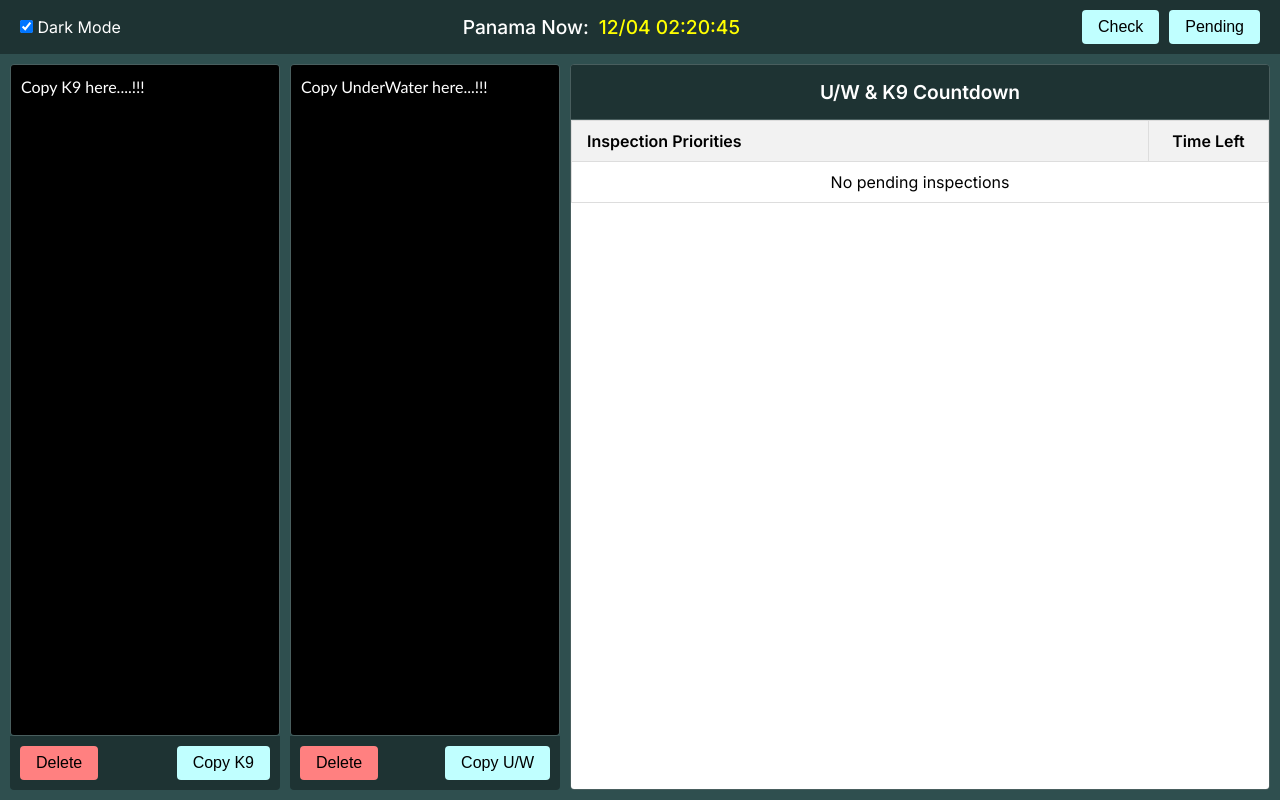
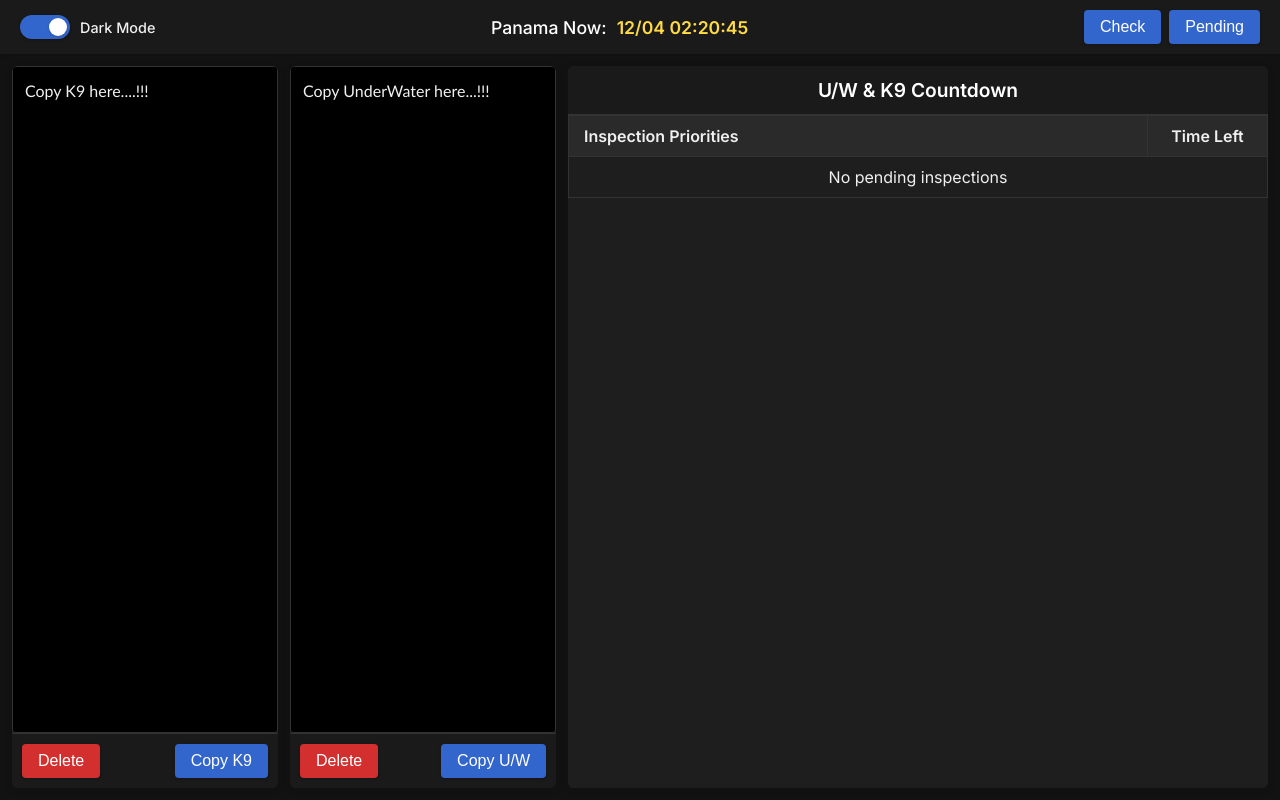
Before and after one commit to sabicera/site, a PHP site: page /inspections/index.html in a window 1280 px wide. Run offline with PHP 8.4, Linux system fonts and the light colour scheme.

Commit message:
Update styles.css

```diff
--- a/inspections/styles.css
+++ b/inspections/styles.css
@@ -1,15 +1,88 @@
 @import url('https://fonts.googleapis.com/css2?family=Inter:wght@400;500;600;700&display=swap');
+
+:root {
+    /* Dark Theme (Default) */
+    --bg-color: #121212;
+    --header-bg-color: #1a1a1a;
+    --panel-bg-color: #1e1e1e;
+    --text-color: #f0f0f0;
+    --textarea-bg-color: #000000;
+    --textarea-text-color: #f0f0f0;
+    --border-color: #333333;
+    --highlight-color: rgba(255, 70, 70, 0.5);
+    --btn-primary-bg: #3366cc;
+    --btn-primary-text: #ffffff;
+    --btn-danger-bg: #d32f2f;
+    --btn-danger-text: #ffffff;
+    --panama-time-color: #ffda44;
+    --table-header-bg: #2a2a2a;
+    --table-header-text: #f0f0f0;
+    --table-bg: #1e1e1e;
+    --table-border: #333333;
+    --modal-overlay: rgba(0, 0, 0, 0.7);
+    --modal-bg: #1e1e1e;
+    --modal-text: #f0f0f0;
+    --urgent-row-bg: #b71c1c;
+    --priority-row-bg: #bc5100;
+    --upcoming-row-bg: #1e5e20;
+    --overdue-row-bg: #4a0d0d;
+    --toggle-active: #3366cc;
+    --toggle-inactive: #666666;
+    --toggle-knob: #ffffff;
+    --scrollbar-track: #1a1a1a;
+    --scrollbar-thumb: #333333;
+    --scrollbar-thumb-hover: #444444;
+    --emphasis-color: #ffda44;
+    --header-title-color: #ffffff;
+}
+
+.light-theme {
+    /* Light Theme */
+    --bg-color: #f5f5f5;
+    --header-bg-color: #2F4F4F;
+    --panel-bg-color: #ffffff;
+    --text-color: #333333;
+    --textarea-bg-color: #ffffff;
+    --textarea-text-color: #333333;
+    --border-color: #dddddd;
+    --highlight-color: rgba(255, 70, 70, 0.5);
+    --btn-primary-bg: #0077cc;
+    --btn-primary-text: #ffffff;
+    --btn-danger-bg: #f44336;
+    --btn-danger-text: #ffffff;
+    --panama-time-color: #ffda44;
+    --table-header-bg: #eeeeee;
+    --table-header-text: #333333;
+    --table-bg: #ffffff;
+    --table-border: #dddddd;
+    --modal-overlay: rgba(0, 0, 0, 0.5);
+    --modal-bg: #ffffff;
+    --modal-text: #333333;
+    --urgent-row-bg: #f44336;
+    --priority-row-bg: #ff9800;
+    --upcoming-row-bg: #4caf50;
+    --overdue-row-bg: #b71c1c;
+    --toggle-active: #0077cc;
+    --toggle-inactive: #cccccc;
+    --toggle-knob: #ffffff;
+    --scrollbar-track: #f1f1f1;
+    --scrollbar-thumb: #c1c1c1;
+    --scrollbar-thumb-hover: #a1a1a1;
+    --emphasis-color: #0077cc;
+    --header-title-color: #ffffff;
+}
 
 * {
     margin: 0;
     padding: 0;
     box-sizing: border-box;
+    transition: background-color 0.3s, color 0.3s, border-color 0.3s;
 }
 
 body {
     font-family: 'Inter', -apple-system, BlinkMacSystemFont, 'Segoe UI', Roboto, Oxygen, Ubuntu, Cantarell, 'Open Sans', 'Helvetica Neue', sans-serif;
-    background-color: #2F4F4F; /* Dark slate gray */
-    color: white;
+    background-color: var(--bg-color);
+    color: var(--text-color);
     height: 100vh;
     overflow: hidden;
 }
@@ -20,13 +93,105 @@ body {
     height: 100vh;
 }
 
+/* Scrollbar styling */
+::-webkit-scrollbar {
+    width: 8px;
+    height: 8px;
+}
+
+::-webkit-scrollbar-track {
+    background: var(--scrollbar-track);
+}
+
+::-webkit-scrollbar-thumb {
+    background: var(--scrollbar-thumb);
+    border-radius: 4px;
+}
+
+::-webkit-scrollbar-thumb:hover {
+    background: var(--scrollbar-thumb-hover);
+}
+
+/* Theme toggle */
+.theme-toggle {
+    display: flex;
+    align-items: center;
+    gap: 10px;
+}
+
+.toggle-label {
+    font-size: 0.9rem;
+    font-weight: 500;
+    color: var(--text-color);
+}
+
+/* Toggle switch */
+.switch {
+    position: relative;
+    display: inline-block;
+    width: 50px;
+    height: 24px;
+}
+
+.switch input {
+    opacity: 0;
+    width: 0;
+    height: 0;
+}
+
+.slider {
+    position: absolute;
+    cursor: pointer;
+    top: 0;
+    left: 0;
+    right: 0;
+    bottom: 0;
+    background-color: var(--toggle-inactive);
+    transition: .4s;
+    box-shadow: 0 1px 3px rgba(0, 0, 0, 0.3);
+}
+
+.slider:before {
+    position: absolute;
+    content: "";
+    height: 18px;
+    width: 18px;
+    left: 3px;
+    bottom: 3px;
+    background-color: var(--toggle-knob);
+    transition: .4s;
+    box-shadow: 0 1px 3px rgba(0, 0, 0, 0.2);
+}
+
+input:checked + .slider {
+    background-color: var(--toggle-active);
+}
+
+input:focus + .slider {
+    box-shadow: 0 0 2px var(--toggle-active);
+}
+
+input:checked + .slider:before {
+    transform: translateX(26px);
+}
+
+.slider.round {
+    border-radius: 24px;
+}
+
+.slider.round:before {
+    border-radius: 50%;
+}
+
 /* Header styles */
 header {
     display: flex;
     justify-content: space-between;
     align-items: center;
     padding: 10px 20px;
-    background-color: #1e3333;
+    background-color: var(--header-bg-color);
+    box-shadow: 0 1px 4px rgba(0, 0, 0, 0.1);
+    z-index: 10;
 }
 
 .time-display {
@@ -36,19 +201,20 @@ header {
 }
 
 .label {
-    font-size: 1.2rem;
+    font-size: 1.1rem;
     font-weight: 500;
+    color: var(--header-title-color);
 }
 
 .time {
-    font-size: 1.2rem;
-    font-weight: 500;
-    color: yellow;
+    font-size: 1.1rem;
+    font-weight: 600;
+    color: var(--panama-time-color);
 }
 
 .header-buttons {
     display: flex;
-    gap: 10px;
+    gap: 8px;
 }
 
 /* Button styles */
@@ -59,38 +225,41 @@ header {
     font-weight: 500;
     cursor: pointer;
     font-size: 1rem;
-    transition: background-color 0.2s, transform 0.1s;
+    transition: all 0.2s ease;
+    box-shadow: 0 1px 3px rgba(0, 0, 0, 0.2);
 }
 
 .btn:hover {
-    opacity: 0.9;
+    filter: brightness(1.1);
+    box-shadow: 0 2px 5px rgba(0, 0, 0, 0.3);
 }
 
 .btn:active {
     transform: scale(0.98);
+    box-shadow: 0 1px 2px rgba(0, 0, 0, 0.2);
 }
 
 .btn-primary {
-    background-color: #C0FFFF; /* Light cyan */
-    color: black;
+    background-color: var(--btn-primary-bg);
+    color: var(--btn-primary-text);
 }
 
 .btn-danger {
-    background-color: #FF8080; /* Light coral */
-    color: black;
+    background-color: var(--btn-danger-bg);
+    color: var(--btn-danger-text);
 }
 
 /* Main content area */
 main {
     flex: 1;
-    padding: 10px;
+    padding: 12px;
     overflow: hidden;
 }
 
 .split-container {
     display: flex;
     height: 100%;
-    gap: 10px;
+    gap: 12px;
 }
 
 .panel {
@@ -98,25 +267,29 @@ main {
     display: flex;
     flex-direction: column;
     height: 100%;
+    background-color: var(--panel-bg-color);
+    border-radius: 6px;
+    overflow: hidden;
+    box-shadow: 0 2px 8px rgba(0, 0, 0, 0.1);
 }
 
 .text-container {
     flex: 1;
     position: relative;
     overflow: hidden;
-    border: 1px solid #495e5e;
+    border: 1px solid var(--border-color);
     border-radius: 4px;
 }
 
 .text-area {
     width: 100%;
     height: 100%;
-    background-color: black;
-    color: white;
+    background-color: var(--textarea-bg-color);
+    color: var(--textarea-text-color);
     border: none;
     resize: none;
-    padding: 10px;
-    font-family: 'Calibri', Courier, monospace;
+    padding: 12px;
+    font-family: 'Calibri', 'Consolas', monospace;
     font-size: 1rem;
     outline: none;
     white-space: pre;
@@ -137,8 +310,8 @@ main {
     z-index: 2;
     pointer-events: none;
     overflow: auto;
-    padding: 10px;
-    font-family: 'Calibri', Courier, monospace;
+    padding: 12px;
+    font-family: 'Calibri', 'Consolas', monospace;
     font-size: 1rem;
     line-height: 1.5;
     white-space: pre;
@@ -149,24 +322,24 @@ main {
     display: flex;
     justify-content: space-between;
     padding: 10px;
-    background-color: #1e3333;
-    border-radius: 0 0 4px 4px;
+    background-color: var(--header-bg-color);
+    border-top: 1px solid var(--border-color);
 }
 
 /* Pending Panel Specific Styles */
 .pending-panel {
     display: none; /* Hidden by default, will be shown via JS for larger screens */
-    background-color: #1e3333;
-    border-radius: 4px;
+    background-color: var(--panel-bg-color);
+    border-radius: 6px;
     overflow: hidden;
-    flex: 0.7; /* Make it slightly narrower than the other panels */
-    border: 1px solid #495e5e;
+    flex: none;
+    box-shadow: 0 2px 8px rgba(0, 0, 0, 0.1);
 }
 
 .panel-header {
-    padding: 15px;
-    background-color: #1e3333;
-    border-bottom: 1px solid #495e5e;
+    padding: 12px;
+    background-color: var(--header-bg-color);
+    border-bottom: 1px solid var(--border-color);
     text-align: center;
 }
 
@@ -174,14 +347,15 @@ main {
     margin: 0;
     font-size: 1.2rem;
     font-weight: 600;
+    color: var(--header-title-color);
 }
 
 .pending-container {
     flex: 1;
     overflow: auto;
     padding: 0;
-    background-color: #fff;
-    color: #000;
+    background-color: var(--panel-bg-color);
+    color: var(--text-color);
 }
 
 /* Line highlight styles */
@@ -257,12 +442,12 @@ table {
 th, td {
     padding: 10px 15px;
     text-align: left;
-    border: 1px solid #ddd;
+    border: 1px solid var(--table-border);
 }
 
 th {
-    background-color: #f2f2f2;
-    color: black;
+    background-color: var(--table-header-bg);
+    color: var(--table-header-text);
     font-weight: 600;
     position: sticky;
     top: 0;
@@ -312,15 +498,15 @@ td:nth-child(2) {
     /* Show the pending panel on large screens */
     .pending-panel {
         display: flex !important;
-        min-width: 700px; /* Increased minimum width for the countdown panel */
-        max-width: 600px; /* Increased maximum width for the countdown panel */
-        flex: none; /* Don't grow or shrink */
+        min-width: 700px;
+        max-width: 500px;
+        flex: none;
     }
 
     /* Let the K9 and UW panels fill the remaining space */
     .panel:nth-child(1),
     .panel:nth-child(2) {
-        flex: 1; /* Both panels share the remaining space equally */
+        flex: 1;
     }
 }
 
```
Also changed, not shown: other parts of inspections/styles.css (+43 -15 lines).
